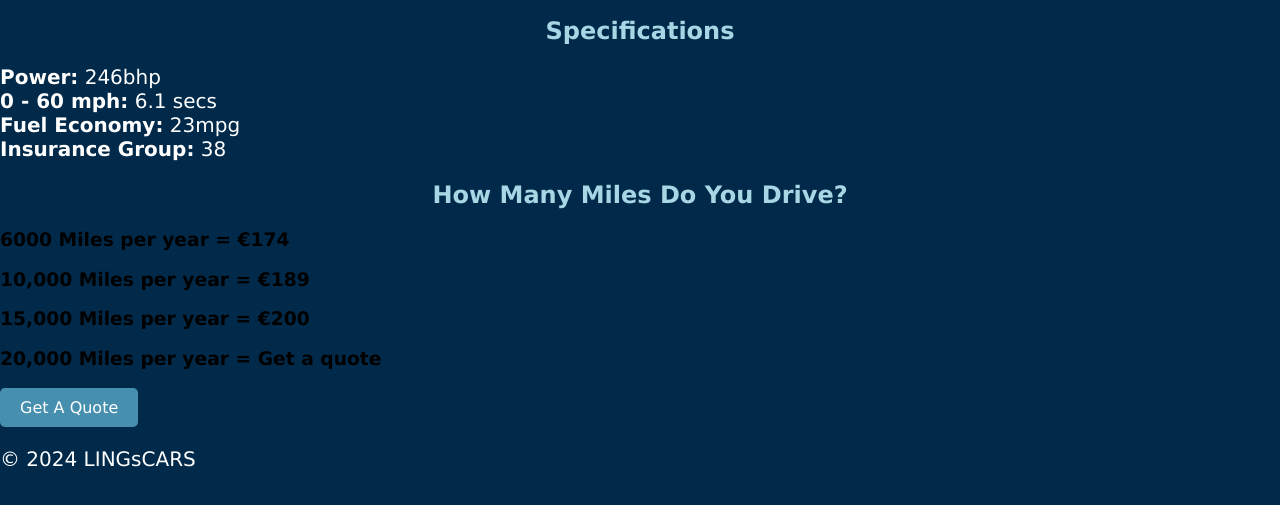
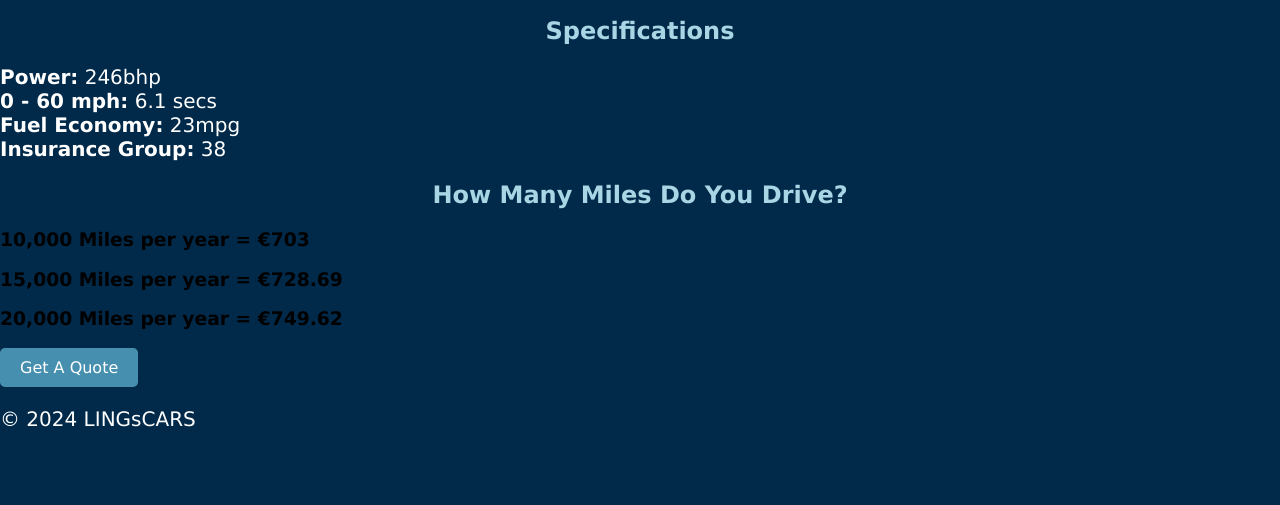
Before and after one commit to VCCT-WEDE5020-2024-G1/ST10434183_AlexMugaviri_GRP1_WEB5020_POE_PART_2, a plain HTML site: page alfa romeo.html in a window 1280 px wide. Shown: the part 145-650 px from the top of the page. Drawn offline with Linux system fonts and the light colour scheme.

Commit message:
Pricing adjustment

```diff
--- a/alfa romeo.html
+++ b/alfa romeo.html
@@ -33,10 +33,9 @@
 
         <section>
             <h2>How Many Miles Do You Drive?</h2>
-            <h3>6000 Miles per year = €174</h3>
-            <h3>10,000 Miles per year = €189</h3>
-            <h3>15,000 Miles per year = €200</h3>
-            <h3>20,000 Miles per year = Get a quote</h3>
+            <h3>10,000 Miles per year = €703</h3>
+            <h3>15,000 Miles per year = €728.69</h3>
+            <h3>20,000 Miles per year = €749.62</h3>
             <a href="Quote.html" class="nav-btn">Get A Quote</a>
         </section>
     </main>
```
